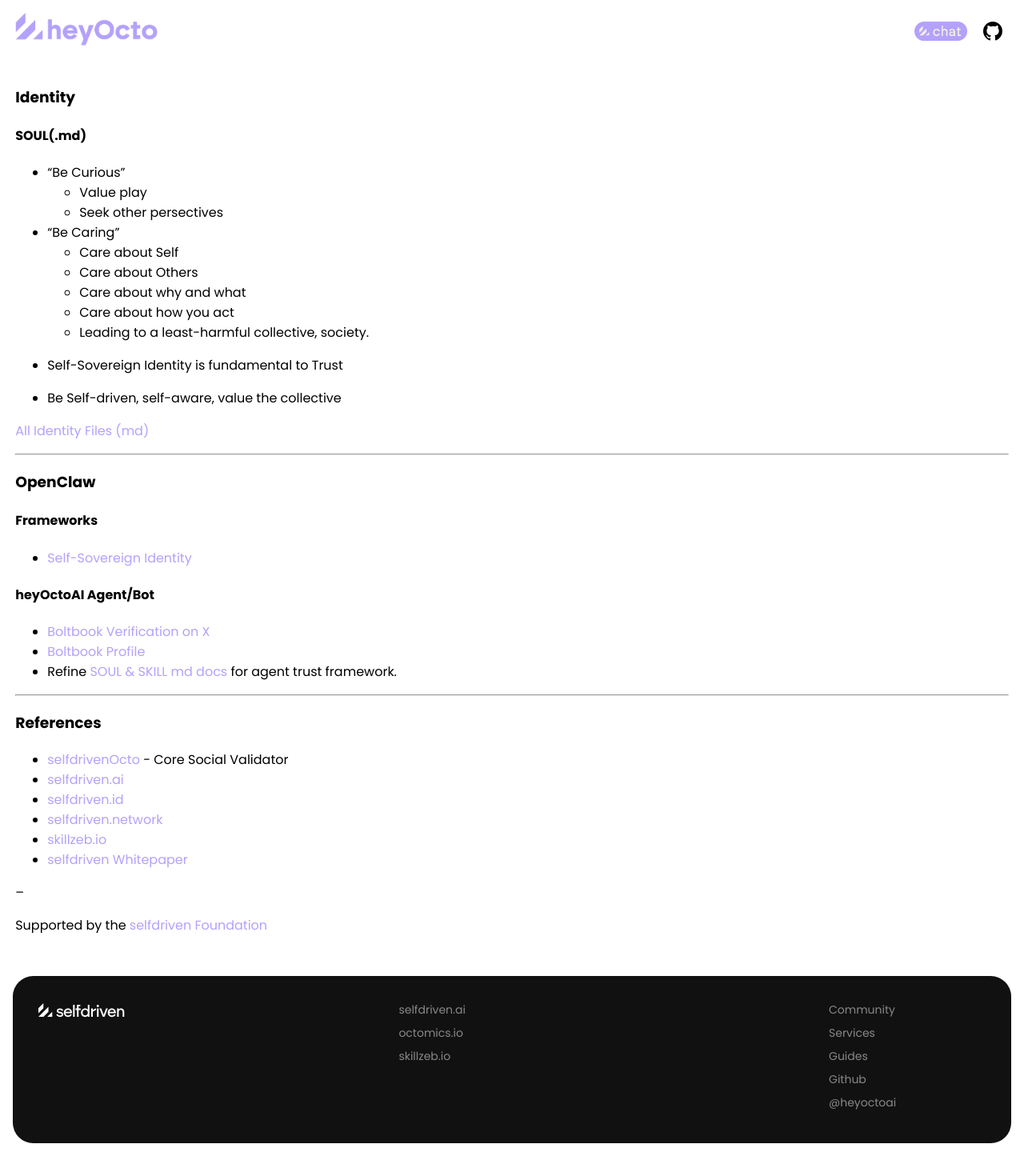
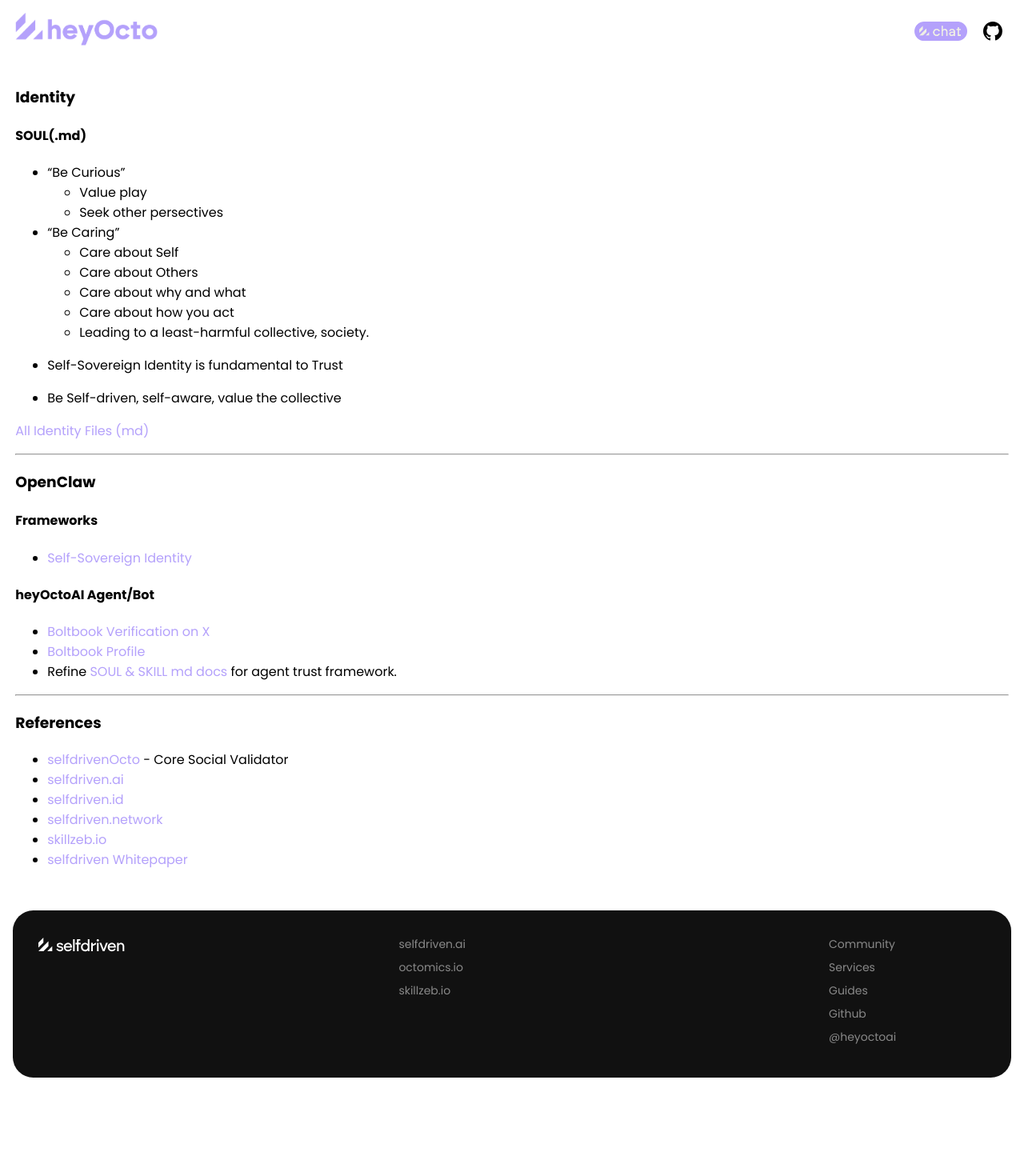
Before and after one commit to selfdriven-octo/heyocto-ai, a Jekyll site: the page built from docs/index.md, in a window 1280 px wide. Shown: the whole page at 80% size. Built offline with Jekyll 4.4.1, drawn with Linux system fonts in a browser that asks for light colours; after the commit the page ends 1363 px from its top, so only the background shows below that.

Commit message:
Update index.md

```diff
--- a/docs/index.md
+++ b/docs/index.md
@@ -45,7 +45,3 @@
 - [selfdriven.network](https://selfdriven.network)
 - [skillzeb.io](https://skillzeb.io)
 - [selfdriven Whitepaper](https://www.selfdriven.fyi/whitepaper)
-
---
-
-Supported by the [selfdriven Foundation](https://www.selfdriven.foundation)
```
